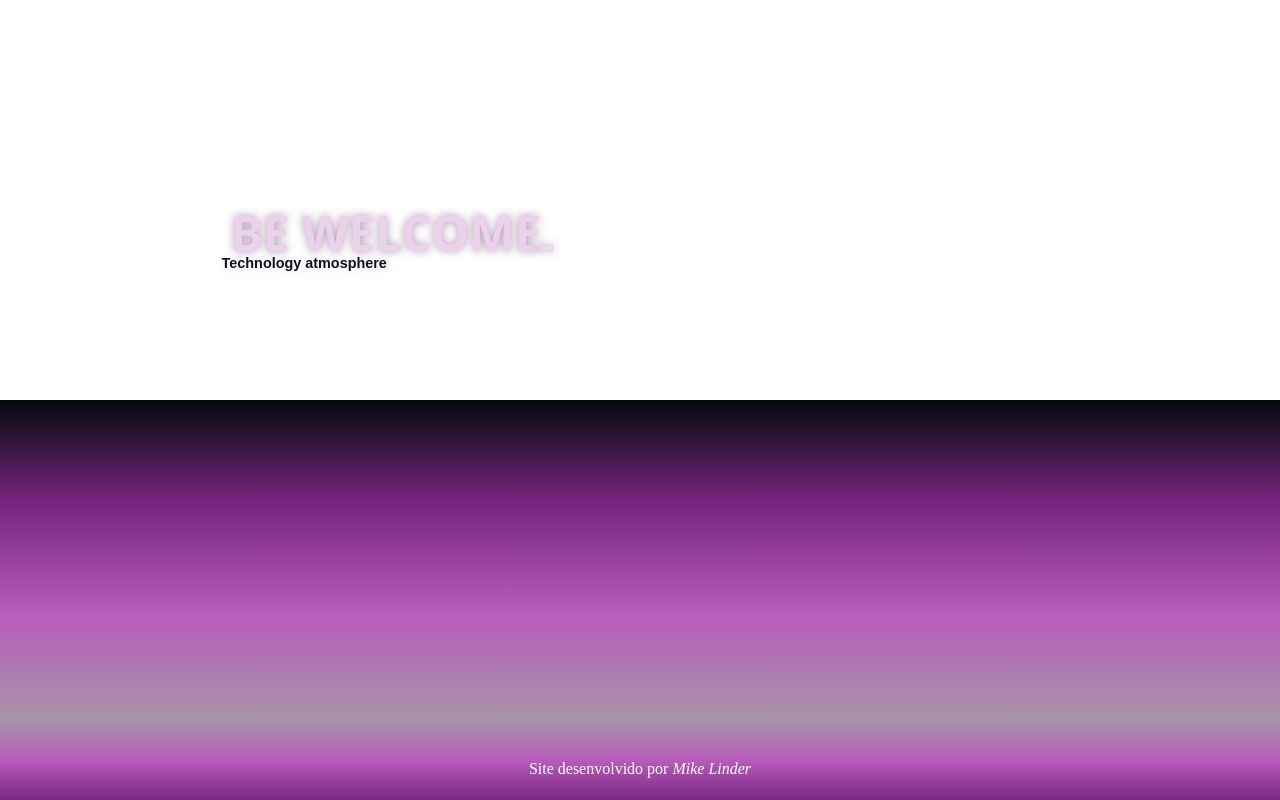
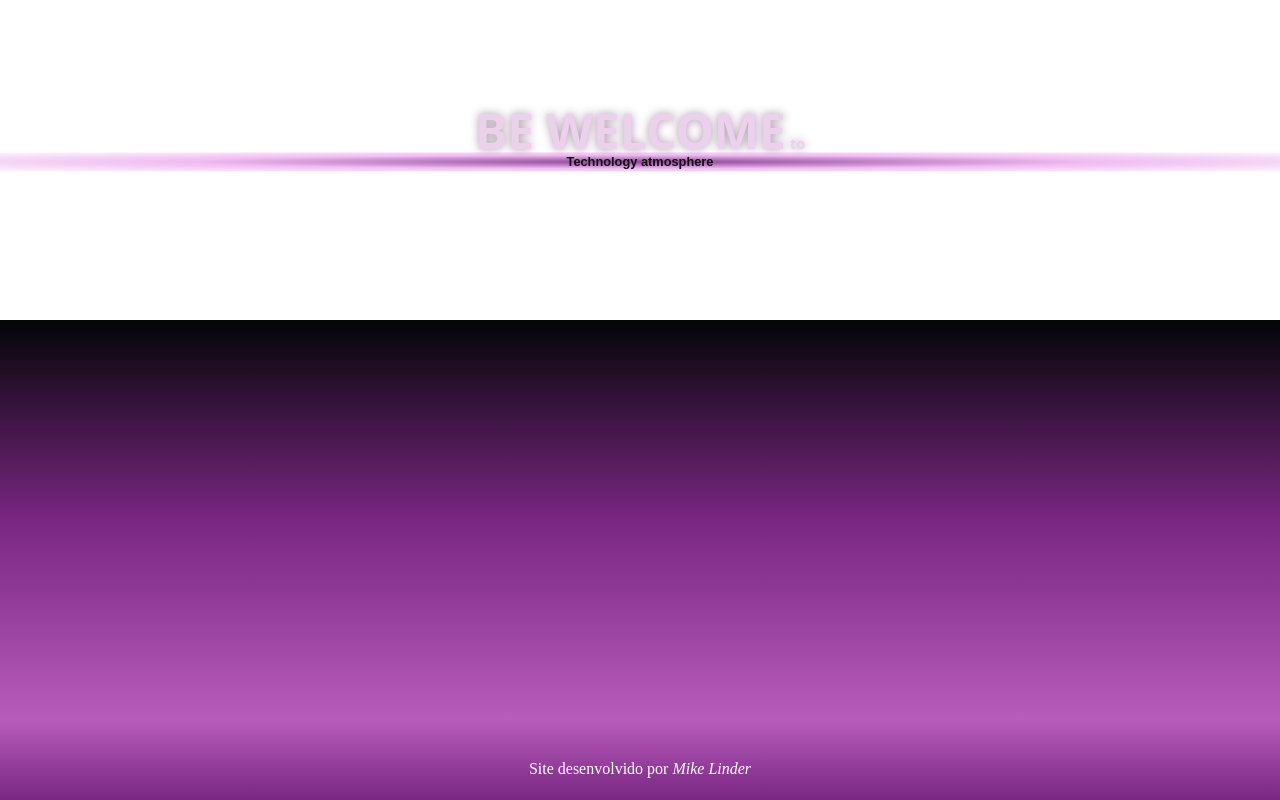
Before and after one commit to MkLinder/segundo-site, a plain HTML site: page index.html in a window 1280 px wide. Drawn offline with Linux system fonts and the light colour scheme.

Commit message:
update header

```diff
--- a/index.html
+++ b/index.html
@@ -9,9 +9,13 @@
 </head>
 <body>
     <header>
-        <h1>BE WELCOME</h1>
-        <p id="to">to</p>
-        <p id="ta">Technology atmosphere</p>
+        <div id="up">
+            <h1>BE WELCOME</h1>
+            <p id="to">to</p>
+        </div>
+        <div id="down">
+            <p id="ta">Technology atmosphere</p>
+        </div>
     </header>
     <main>
         <article>
--- a/style-mobile.css
+++ b/style-mobile.css
@@ -9,17 +9,28 @@
 body {
     height: 100vh;
     display: grid;
-    grid-template-areas: "header header" "main main" "footer footer";
+    grid-template-areas: "header" "main" "footer";
+    grid-template-rows: 40vh 50vh 10vh;
 }
 
 /*-------------------------- HEADER ---------------------------*/
 
 header {
     grid-area: header;
-    height: 50vh;
     background: url('backg2.jpg');
     background-position: center;
     background-size: cover;
+    display: block;
+
+
+
+}
+
+header > div#up {
+    transform: translate(0%, 150%);
+    text-align: center;
+    width: 100vw;
+    display: inline-block;
 
 }
 
@@ -28,50 +39,48 @@ h1 {
     font-size: 3em;
     color: #ecd1ec;
     text-shadow: 0px 0px 10px #a894a8;
-    text-align: center;
-    position: relative;
-    top: 50%;
-    left: 18%;
     display: inline-block;
 
 }
 
-header > p#to {
+header > div#up > p#to {
     font-family: system-ui, -apple-system, BlinkMacSystemFont, 'Segoe UI', Roboto, Oxygen, Ubuntu, Cantarell, 'Open Sans', 'Helvetica Neue', sans-serif;
     font-size: .9em;
     font-weight: bold;
     color: #ecd1ec;
     text-shadow: 0px 0px 10px #a894a8;
-    position: relative;
-    top: 50.2%;
-    left: 17.5%;
     display: inline-block;
+}
+
+header > div#down {
+    text-align: center;
+    transform: translate(0%, 460%);
+
 
 }
 
-header > p#ta {
+header > div > p#ta {
+    background-image: radial-gradient(#792682da, #e06fe475, #ecd1ec27);
+    padding: 2px;
     font-family: Arial, Helvetica, sans-serif;
-    font-size: .9em;
+    font-size: .8em;
     font-weight: bold;
-    color: #060a0df5;
-    text-shadow: 2px 1px 8px #ecd1ecb2;
-    position: relative;
-    top: 54.2%;
-    left: -8.8%;
-    display: inline-block;
+    color: #121013;
+
+
 
 }
 
 /*---------------------------- MAIN ---------------------------*/
 
 main {
-    height: 40vh;
-    background-image: linear-gradient(to bottom, #060a0d, #792682, #b85cbb, #a894a8);
+
+    background-image: linear-gradient(to bottom, #030507, #792682, #b85cbb);
     grid-area: main;
 }
 
 footer {
-    background-image: linear-gradient(to top, #792682, #b85cbb, #a894a8);
+    background-image: linear-gradient(to top, #792682, #b85cbb);
     height: 10vh;
     background-color: purple;
     grid-area: footer;
```
